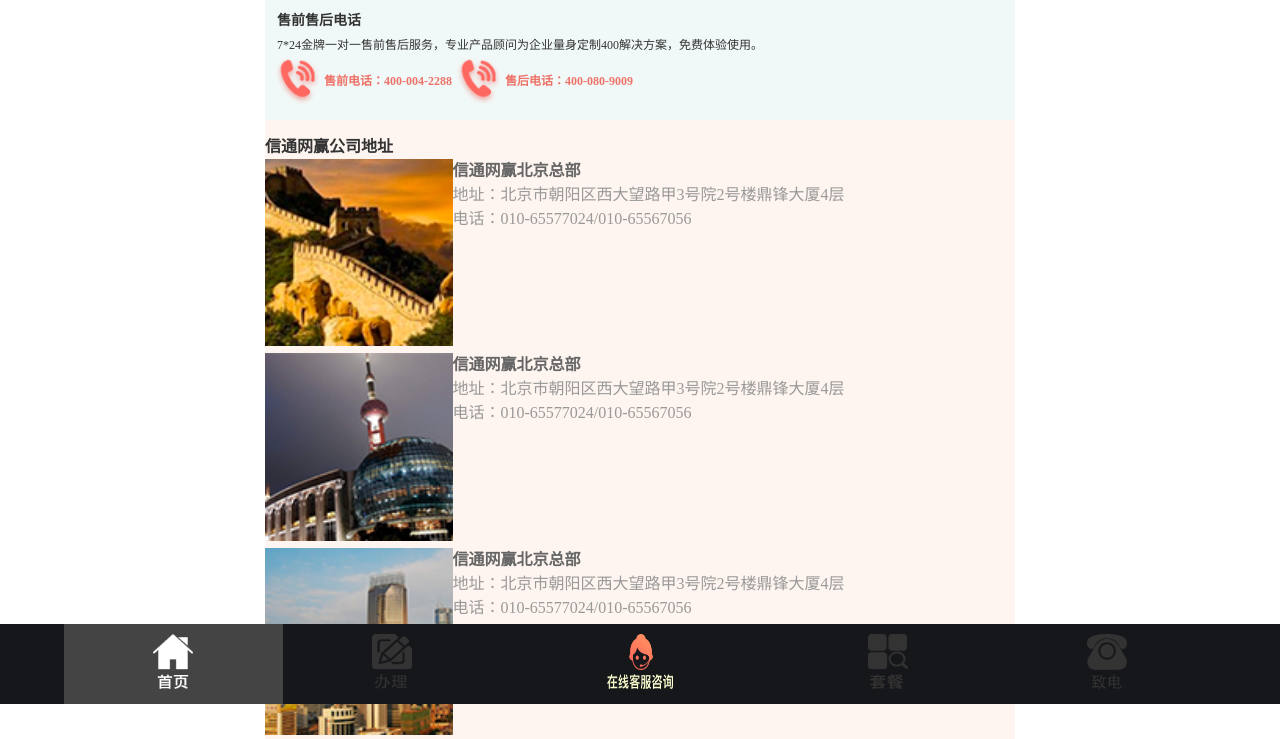
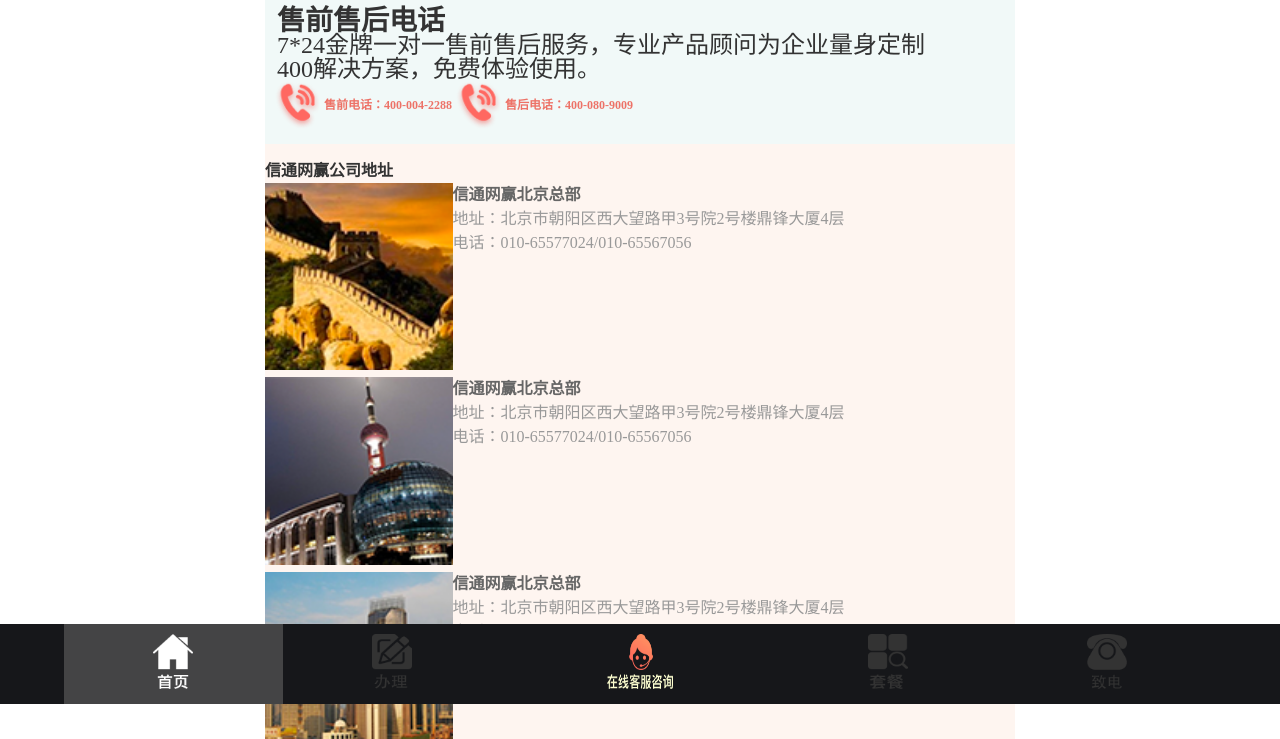
Before and after one commit to freedong/unionmobile, a website: page src/contact.html in a window 1280 px wide. Shown: the part 96-835 px from the top of the page. Drawn offline with Linux system fonts and the light colour scheme.

Commit message:
'tijiao'

```diff
--- a/src/css/contact.css
+++ b/src/css/contact.css
@@ -11,13 +11,15 @@
 
 .ct_container .ct_dh h3{
     color: #333333;
-    font-size: 0.875rem;
+    /*font-size: 0.875rem;*/
+    font-size: 28px;
     font-weight: bold;
     padding-left: 12px;
 }
 .ct_container .ct_dh p{
     color: #333333;
-    font-size: 0.75rem;
+    /*font-size: 0.75rem;*/
+    font-size: 24px;
     padding: 0 12px;
     width: 90%;
 }
```
